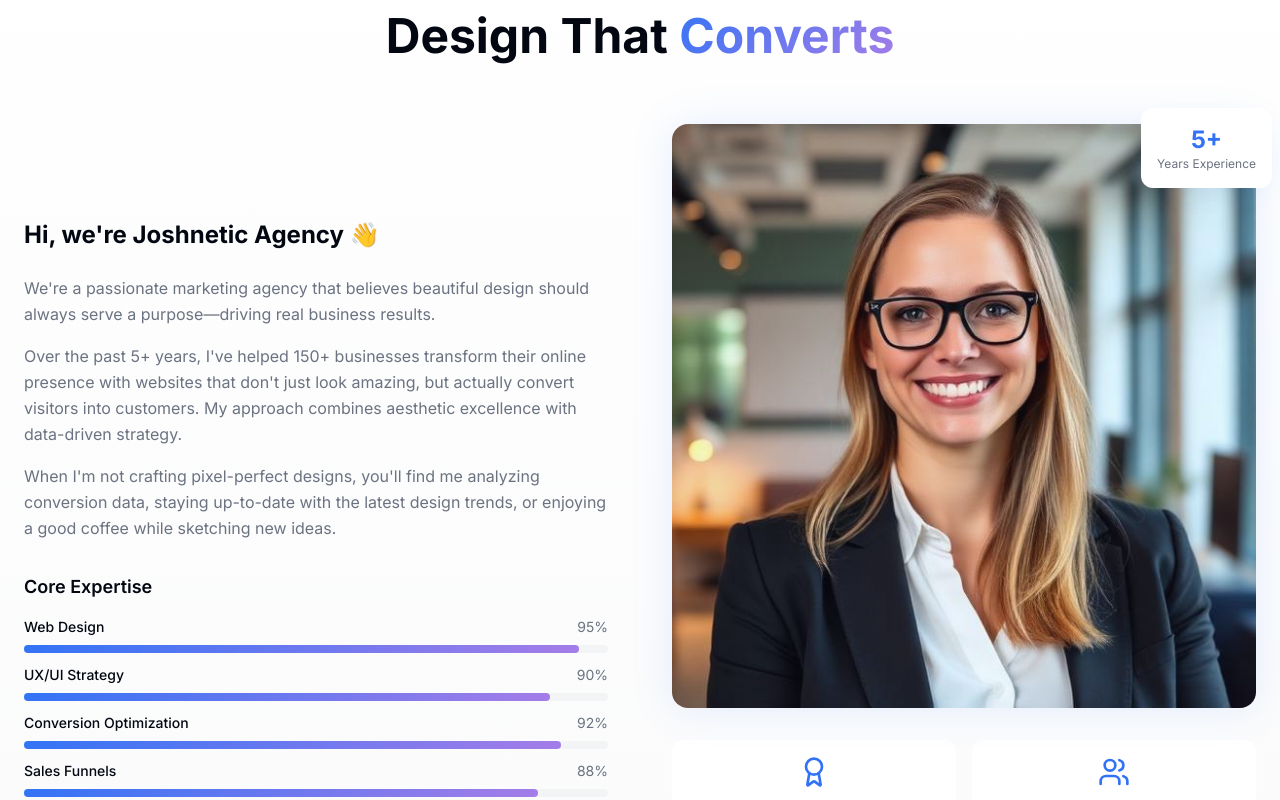
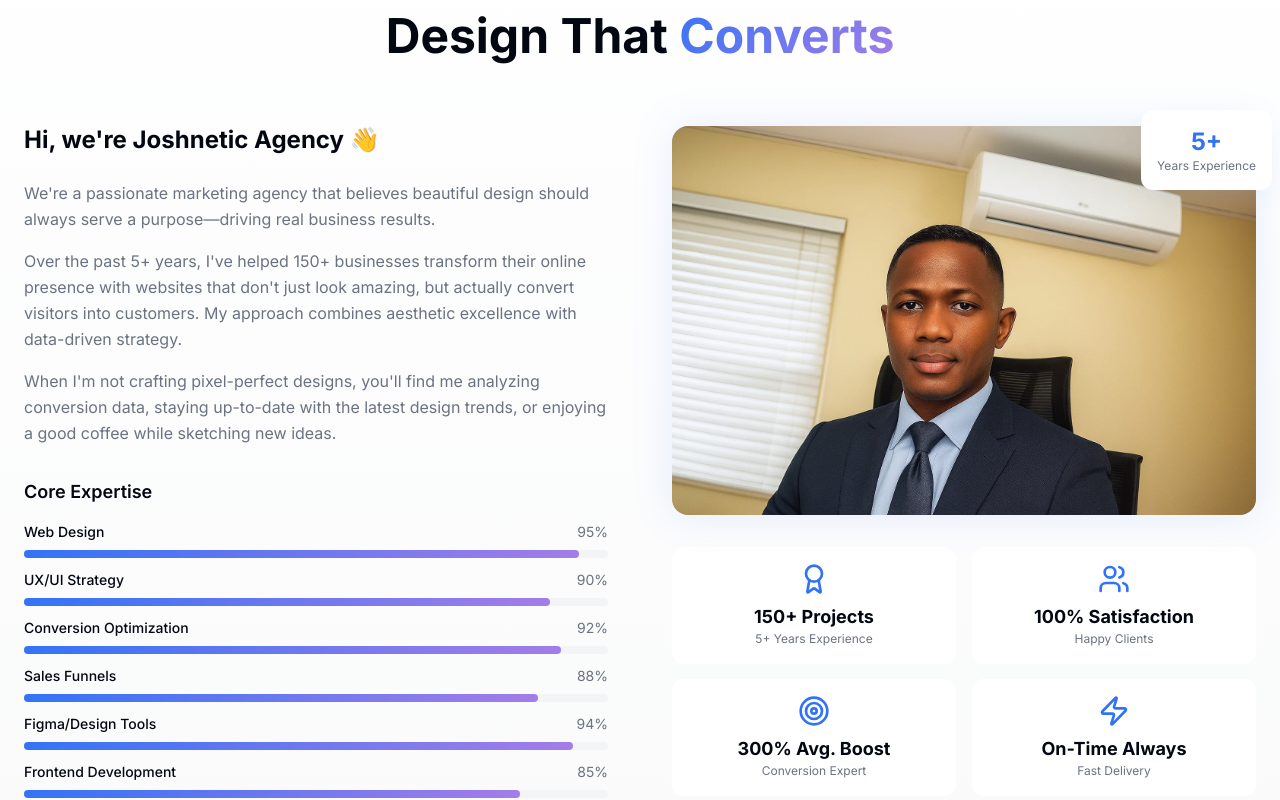
Before and after one commit to joshneticmarketer-ux/craft-grow-shine, a React (Vite) app: page / in a window 1280 px wide. Shown: the part 2700-3500 px from the top of the page. Built offline with nearby package versions, Linux system fonts and the light colour scheme.

Commit message:
Update About section image and favicon
Replace the About section image with the provided image. Update the favicon and footer with the new logo.

```diff
--- a/index.html
+++ b/index.html
@@ -9,6 +9,7 @@
     <link rel="preconnect" href="https://fonts.googleapis.com">
     <link rel="preconnect" href="https://fonts.gstatic.com" crossorigin>
     <link href="https://fonts.googleapis.com/css2?family=Inter:wght@300;400;500;600;700;800&display=swap" rel="stylesheet">
+    <link rel="icon" href="/lovable-uploads/f2c5f31a-2181-458b-8e77-473864bf4da2.png" type="image/png">
 
     <meta property="og:title" content="d28948bd-c432-446c-88af-888bb504c135" />
     <meta property="og:description" content="Lovable Generated Project" />
--- a/src/components/AboutSection.tsx
+++ b/src/components/AboutSection.tsx
@@ -1,7 +1,7 @@
 import { Button } from "@/components/ui/button";
 import { Card } from "@/components/ui/card";
 import { Award, BookOpen, Coffee, Users, Zap, Target } from "lucide-react";
-import alexHeadshot from "@/assets/alex-morgan-headshot.jpg";
+// Using professional headshot for About section
 
 const AboutSection = () => {
   const achievements = [
@@ -98,8 +98,8 @@ const AboutSection = () => {
             <div className="relative">
               <div className="relative rounded-2xl overflow-hidden shadow-glow">
                 <img
-                  src={alexHeadshot}
-                  alt="Joshnetic Agency Team"
+                  src="/lovable-uploads/348d2e0c-efe1-455a-9a23-ae30992b7036.png"
+                  alt="Joshnetic Agency Professional Team Member"
                   className="w-full h-auto object-cover"
                 />
                 <div className="absolute inset-0 bg-gradient-primary opacity-5"></div>
--- a/src/components/Footer.tsx
+++ b/src/components/Footer.tsx
@@ -9,7 +9,7 @@ import {
   Github,
   Heart
 } from "lucide-react";
-import joshneticLogo from "@/assets/joshnetic-logo.png";
+// Using Josh-Netic logo
 
 const Footer = () => {
   const footerSections = [
@@ -58,8 +58,8 @@ const Footer = () => {
           <div className="space-y-6">
             <div className="flex items-center space-x-3">
               <img
-                src={joshneticLogo}
-                alt="Joshnetic Agency Logo"
+                src="/lovable-uploads/f2c5f31a-2181-458b-8e77-473864bf4da2.png"
+                alt="Josh-Netic Marketing Agency Logo"
                 className="h-12 w-auto"
               />
             </div>
```
Also changed, not shown: public/lovable-uploads/348d2e0c-efe1-455a-9a23-ae30992b7036.png (added).
